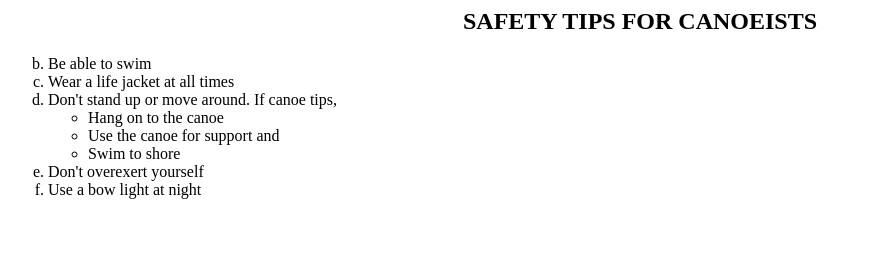
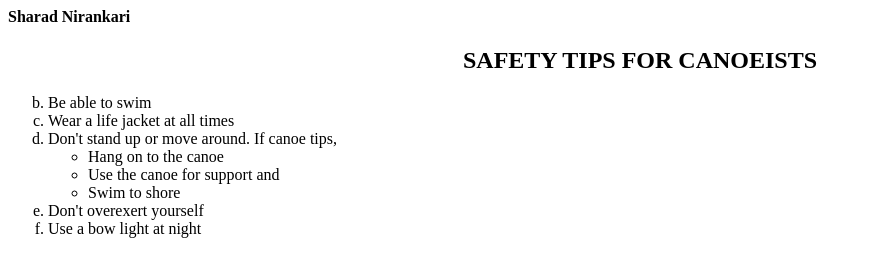
Before and after one commit to sharadnirankari/webpage, a plain HTML site: page index.html in a window 1280 px wide. Shown: the whole page, without its empty margins (0-872 px from the left). Drawn offline with Linux system fonts and the light colour scheme.

Commit message:
Update index.html

```diff
--- a/index.html
+++ b/index.html
@@ -3,6 +3,7 @@
 <title>SAFETY TIPS FOR CANOEISTS</title>
 </head>
 <body>
+<h4>Sharad Nirankari</h4>
 <center><h2>SAFETY TIPS FOR CANOEISTS</h2></center>
 <ol type="a" start="2">
 <li>Be able to swim</li>
```
